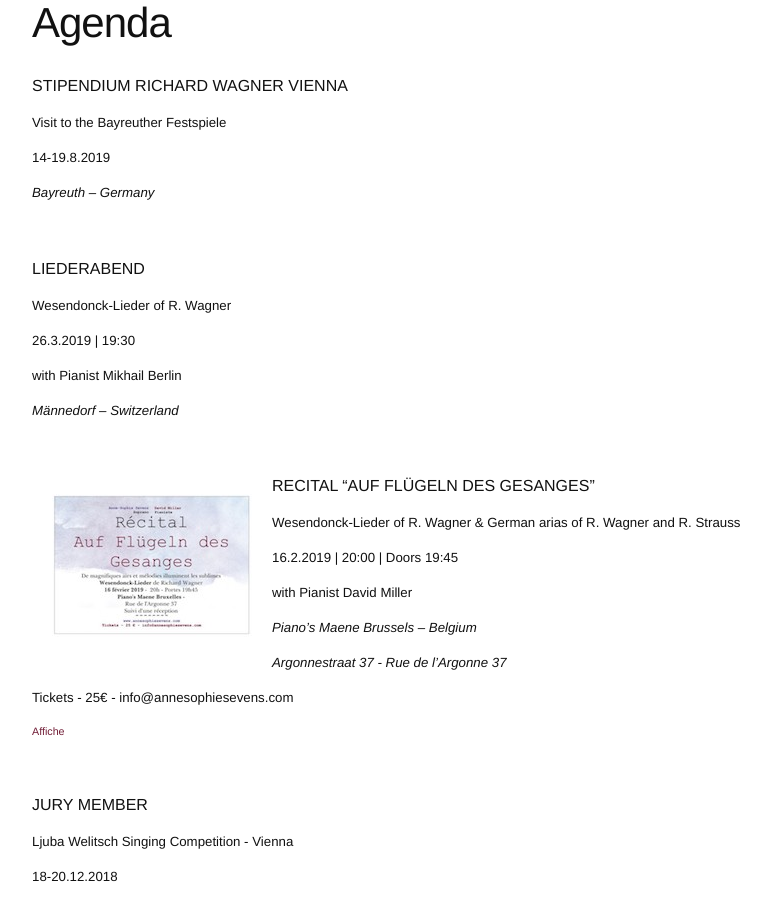
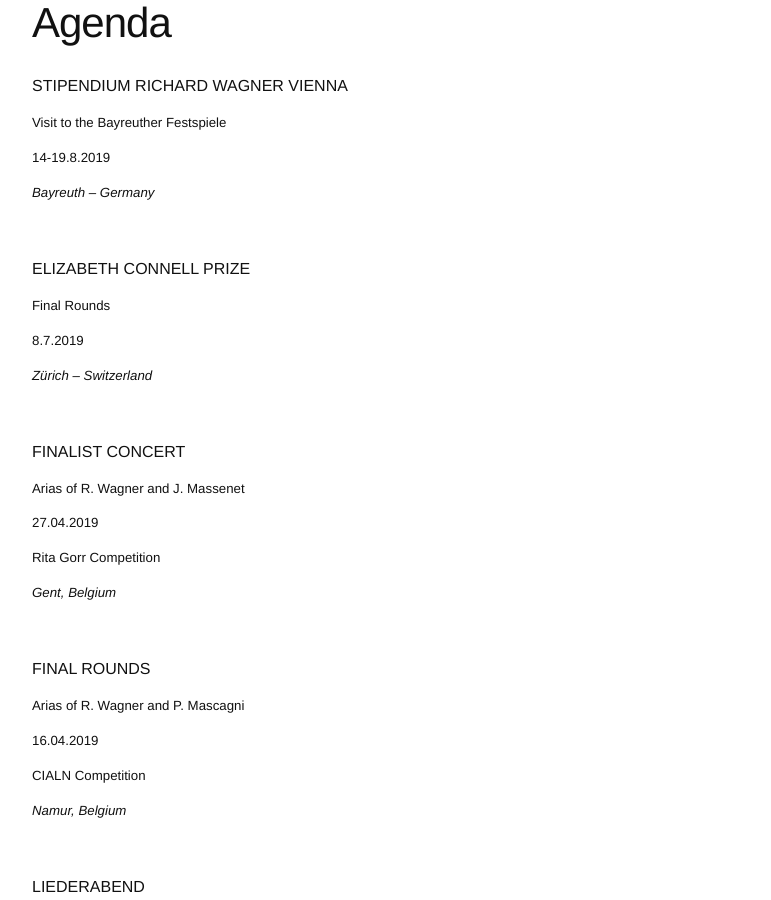
Before and after one commit to annesophie-sevens/annesophie-sevens.github.io, a Jekyll site: the page built from agenda-fr.md, in a window 1280 px wide and 900 px high, scrolled down 217 px. Shown: the whole window, without its empty margins (238-1009 px from the left). Built offline with Jekyll 4.4.1, drawn with Linux system fonts in a browser that asks for light colours; nearby versions of some CDN libraries.

Commit message:
Update agenda-fr.md

```diff
--- a/agenda-fr.md
+++ b/agenda-fr.md
@@ -12,6 +12,40 @@
 ##### 14-19.8.2019
 
 ##### _Bayreuth – Germany_
+
+&nbsp;
+
+ELIZABETH CONNELL PRIZE
+
+##### Final Rounds
+
+##### 8.7.2019
+
+##### _Zürich – Switzerland_
+
+&nbsp;
+
+FINALIST CONCERT
+
+##### Arias of R. Wagner and J. Massenet
+
+##### 27.04.2019
+
+##### Rita Gorr Competition
+
+##### _Gent, Belgium_
+
+&nbsp;
+
+FINAL ROUNDS
+
+##### Arias of R. Wagner and P. Mascagni
+
+##### 16.04.2019
+
+##### CIALN Competition
+
+##### _Namur, Belgium_
 
 &nbsp;
 
```
